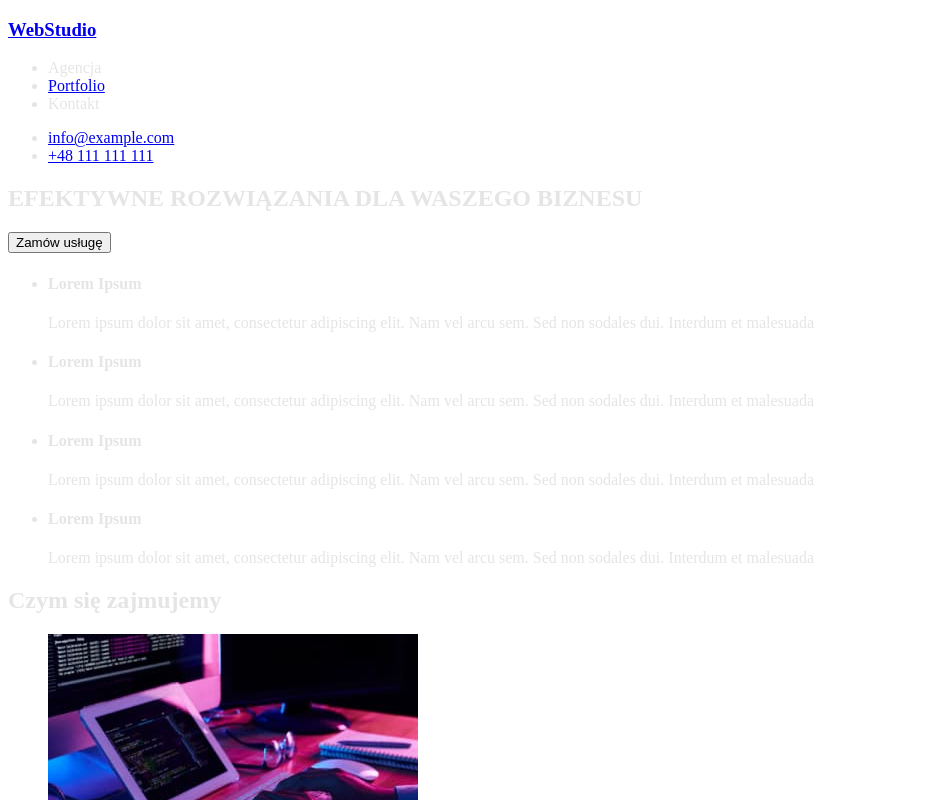
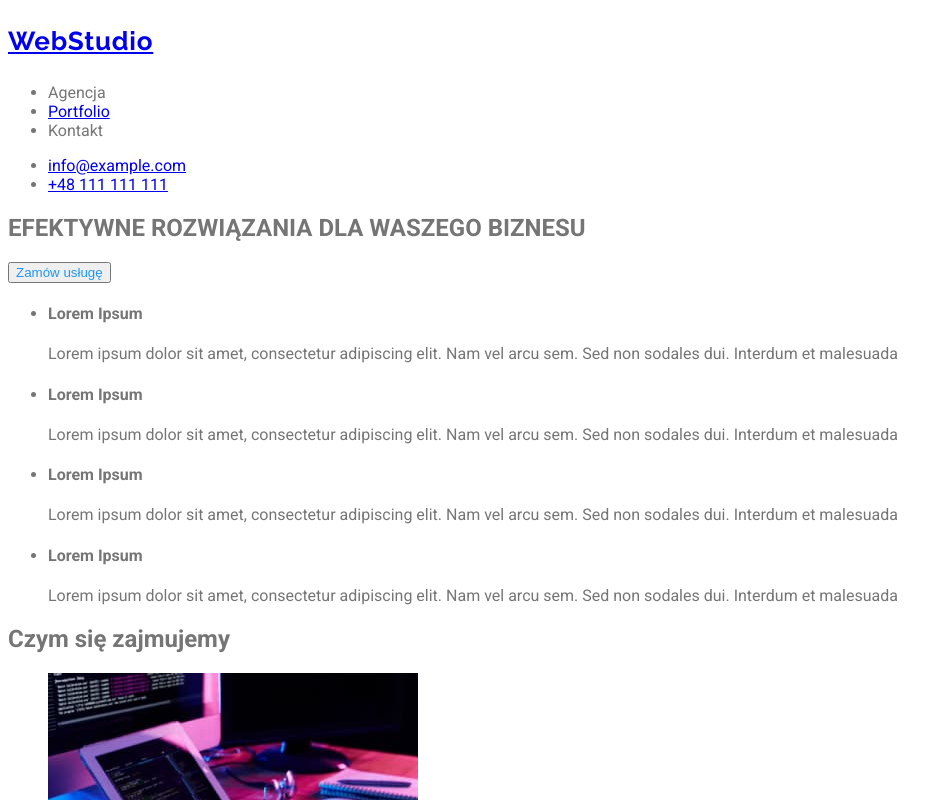
Before and after one commit to grzesiekcz/goit-markup-hw-02-old1, a plain HTML site: page index.html in a window 1280 px wide. Both pictures are taken after a click on the button "Zamów usługę". Shown: the top 800 px of the page, without its empty margins (0-952 px from the left). Drawn offline with Linux system fonts and the light colour scheme.

Commit message:
css aktualizacja

```diff
--- a/css/styles.css
+++ b/css/styles.css
@@ -1,8 +1,27 @@
 body {
-  color: #e5e5e5;
-  font-family: ;
+  background: #ffffff;
+  color: #757575;
+  font-family: "Roboto", sans-serif;
 }
 
 .button {
   cursor: pointer;
 }
+.button:hover,
+.button:focus {
+  color: #2196f3;
+}
+
+.logo {
+  font-family: "Raleway", sans-serif;
+  font-style: normal;
+  font-weight: bold;
+  font-size: 26px;
+  line-height: 31px;
+  letter-spacing: 0.03em;
+}
+
+.link:hover,
+.link:focus {
+  color: #2196f3;
+}
--- a/index.html
+++ b/index.html
@@ -6,18 +6,21 @@
     <meta name="viewport" content="width=device-width, initial-scale=1.0" />
     <title>WebStudio</title>
     <link rel="stylesheet" href="./css/styles.css" />
+    <link rel="preconnect" href="https://fonts.googleapis.com">
+<link rel="preconnect" href="https://fonts.gstatic.com" crossorigin>
+<link href="https://fonts.googleapis.com/css2?family=Raleway:wght@700&family=Roboto:wght@400;500;700;900&display=swap" rel="stylesheet">
   </head>
   <body>
     <header>
       <div>
-      <h3>
+      <h3 class="logo">
         <a href="index.html">WebStudio</a>
       </h3>
       <nav>
         <ul>
           <li>Agencja</li>
           <li>
-            <a
+            <a class="link"
                 href="portfolio/portfolio.html"
                 alt="Portfolio"Portfolio>Portfolio</a>
               </li>
@@ -27,8 +30,8 @@
       </div>
       <div>
       <ul>
-        <li><a href="mailto:info@example.com">info@example.com</a></li>
-        <li><a href="tel:+48111111111">+48 111 111 111</a></li>
+        <li><a class="link" href="mailto:info@example.com">info@example.com</a></li>
+        <li><a class="link" href="tel:+48111111111">+48 111 111 111</a></li>
       </ul>
       </div>
       <section>
@@ -161,12 +164,12 @@
       </section>
     </main>
     <footer>
-      <h3><a href="index.html">WebStudio</a></h3>
+      <h3 class="logo"><a href="index.html">WebStudio</a></h3>
       <address>
         <ul>
           <li>m. Warszawa, Aleje Jerozolimskie 21</li>
-          <li><a href="mailto:info@example.com">info@example.com</a></li>
-          <li><a href="tel:+48111111111">+48 111 111 111</a></li>
+          <li><a class="link" href="mailto:info@example.com">info@example.com</a></li>
+          <li><a class="link" href="tel:+48111111111">+48 111 111 111</a></li>
         </ul>
       </address>
     </footer>
```
Also changed, not shown: portfolio/portfolio.html (+12 -9 lines).
